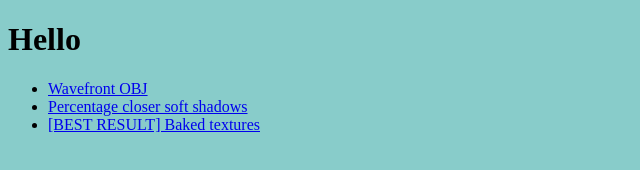
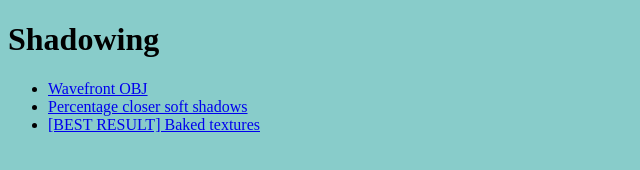
Before and after one commit to dgonzalezo/shadowing, a plain HTML site: page index.html in a window 1280 px wide. Shown: the whole page, without its empty margins (0-640 px from the left). Drawn offline with Linux system fonts and the light colour scheme.

Commit message:
changing principal name

```diff
--- a/index.html
+++ b/index.html
@@ -20,7 +20,7 @@
 </head>
 
 <body>
-  <h1>Hello </h1>
+  <h1>Shadowing </h1>
 
   <ul>
     <li><a href='./obj.html'>Wavefront OBJ</a></li>
```
